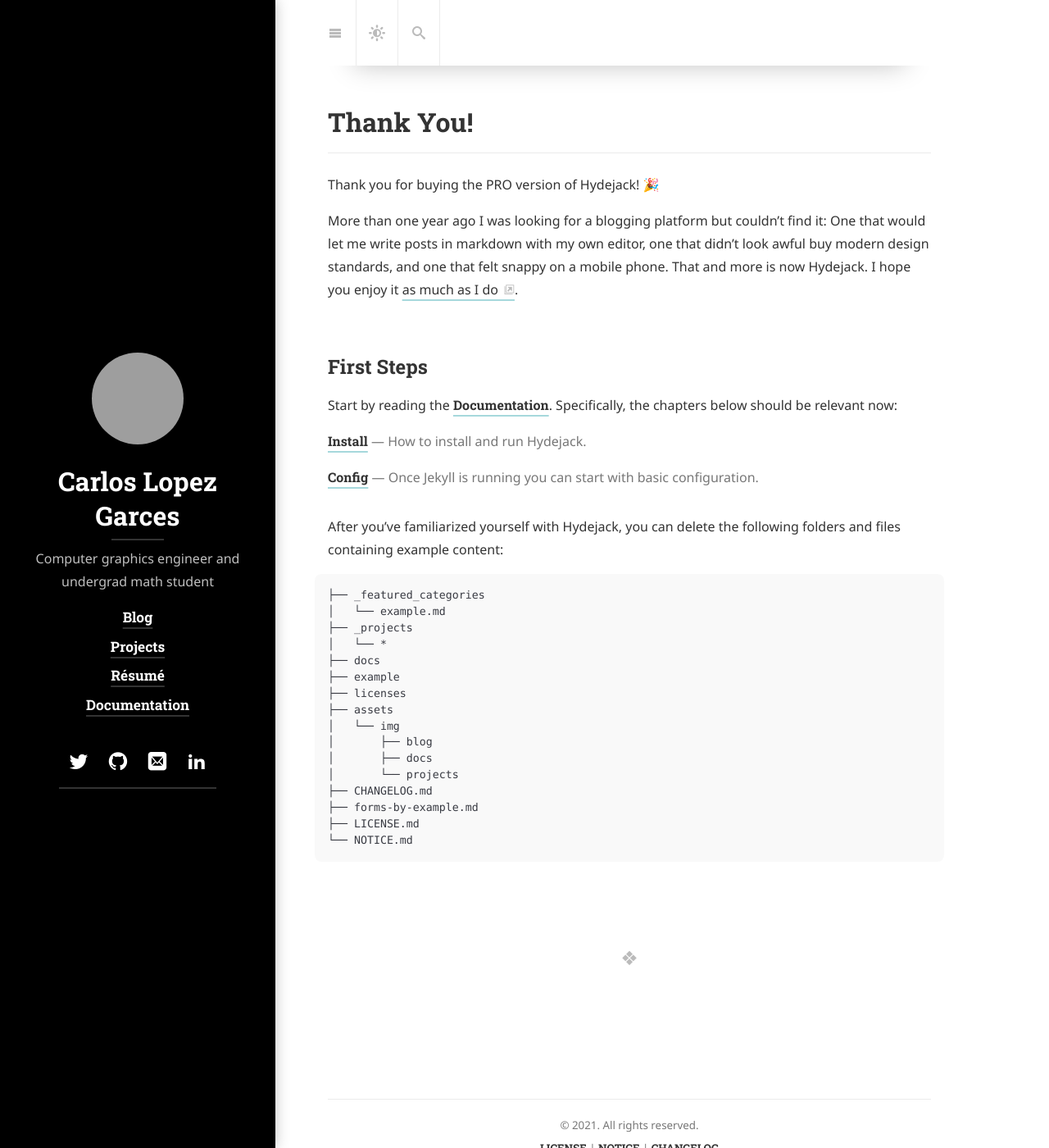
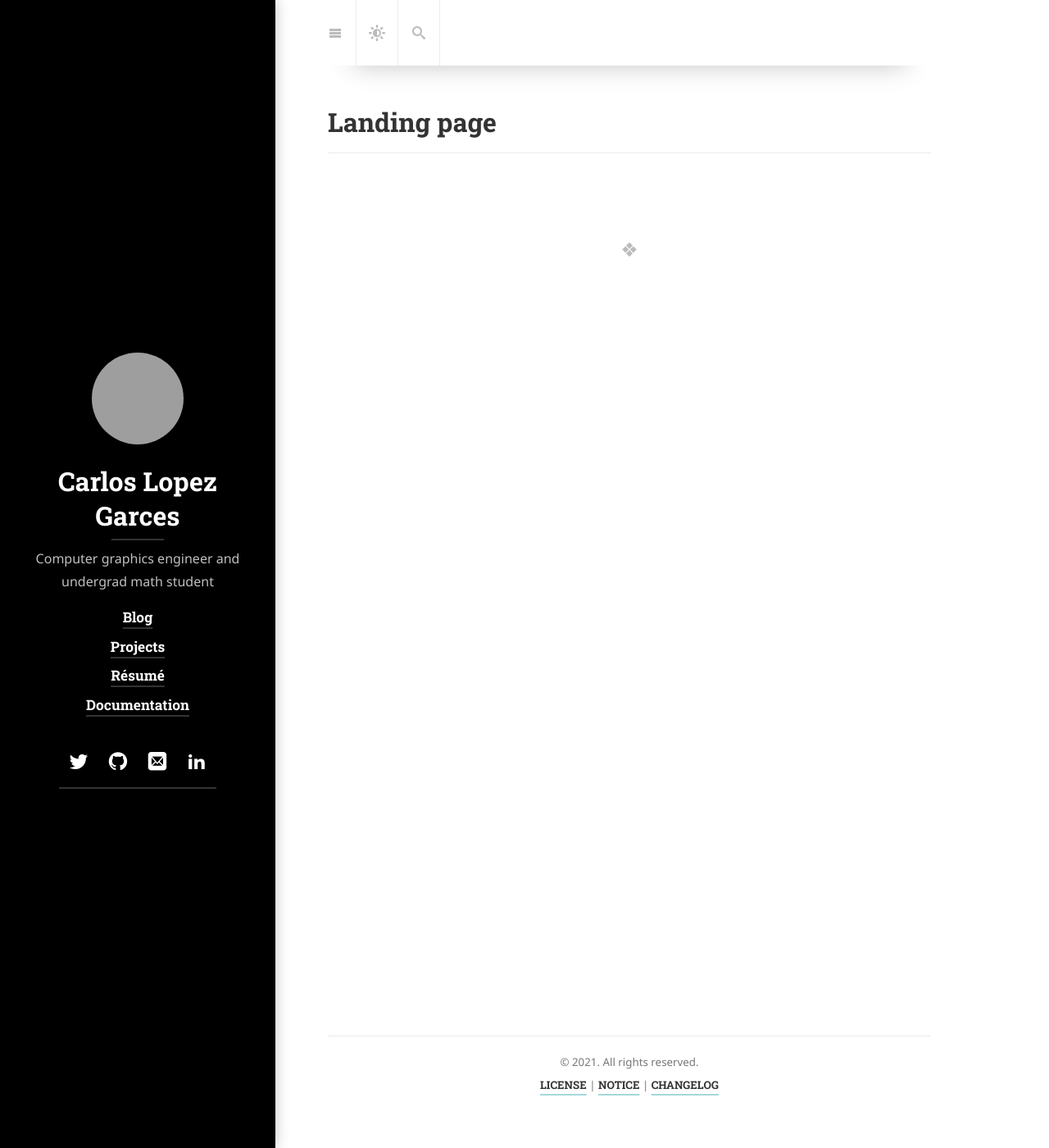
Before and after one commit to carlos-lopez-garces/carlos-lopez-garces.github.io, a Jekyll site: the page built from index.md, in a window 1280 px wide and 1400 px high. Shown: the whole window at 82% size. Built offline with Jekyll 4.4.1, drawn with Linux system fonts in a browser that asks for light colours; cached includes are drawn as plain includes; nearby versions of some CDN libraries; some web fonts are replaced; library files that are not in the unit come from our copies; grey boxes are pictures that could not be loaded.

```diff
--- a/_includes/components/tag-list.html
+++ b/_includes/components/tag-list.html
@@ -20,7 +20,7 @@
     {%- if tag -%}
       {%- capture content_temp -%}{{ content }}<a href="{{ tag.url | relative_url }}" class="flip-title">{{ tag.title }}</a>{{ iter_separator }}{%- endcapture -%}
     {%- else -%}
-      {%- capture content_temp -%}{{ content }}<span>{{ tag_slug | capitalize }}</span>{{ iter_separator }}{%- endcapture -%}
+      {%- capture content_temp -%}{{ content }}<span>{{ tag_slug }}</span>{{ iter_separator }}{%- endcapture -%}
     {%- endif -%}
 
     {%- assign content = content_temp -%}
--- a/index.md
+++ b/index.md
@@ -1,47 +1,5 @@
 ---
 layout: page
-title: Thank You!
+title: Landing page
 sitemap: false
 ---
-
-Thank you for buying the PRO version of Hydejack! 🎉
-
-More than one year ago I was looking for a blogging platform but couldn't find it:
-One that would let me write posts in markdown with my own editor,
-one that didn't look awful buy modern design standards, and one that felt snappy on a mobile phone.
-That and more is now Hydejack. I hope you enjoy it [as much as I do](https://qwtel.com/).
-
-## First Steps
-Start by reading the [Documentation]{:.heading.flip-title}.
-Specifically, the chapters below should be relevant now:
-
-* [Install]{:.heading.flip-title} --- How to install and run Hydejack.
-* [Config]{:.heading.flip-title} --- Once Jekyll is running you can start with basic configuration.
-{:.related-posts.faded}
-
-After you've familiarized yourself with Hydejack, you can delete the following folders and files
-containing example content:
-
-~~~
-├── _featured_categories
-│   └── example.md
-├── _projects
-│   └── *
-├── docs
-├── example
-├── licenses
-├── assets
-│   └── img
-│       ├── blog
-│       ├── docs
-│       └── projects
-├── CHANGELOG.md
-├── forms-by-example.md
-├── LICENSE.md
-└── NOTICE.md
-~~~
-
-[documentation]: docs/README.md
-[install]: docs/install.md
-[upgrade]: docs/upgrade.md
-[config]: docs/config.md
```
